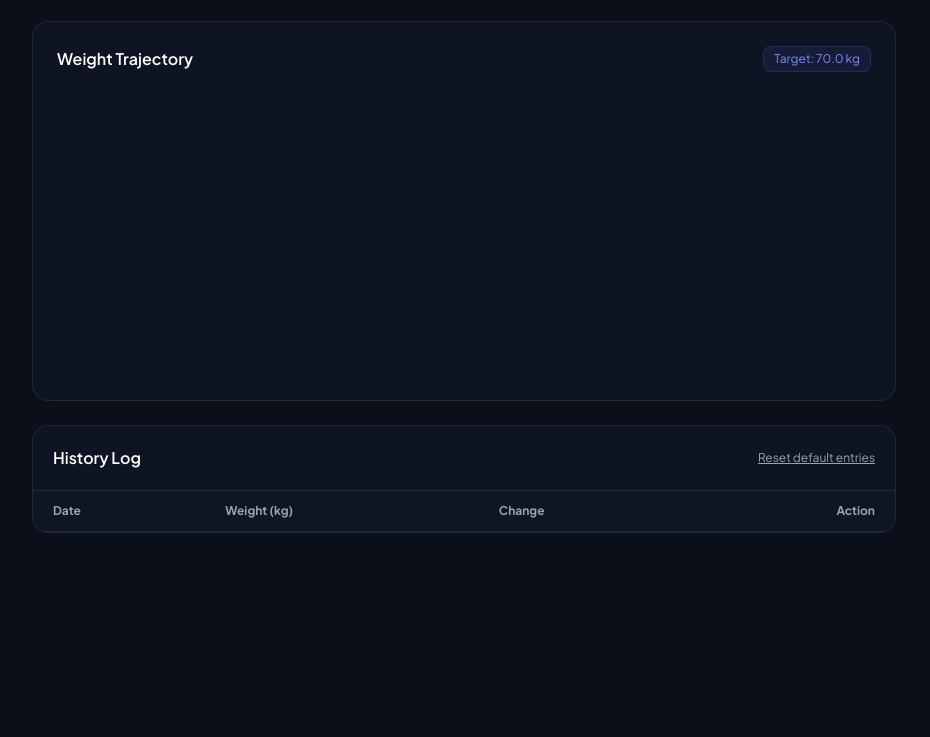
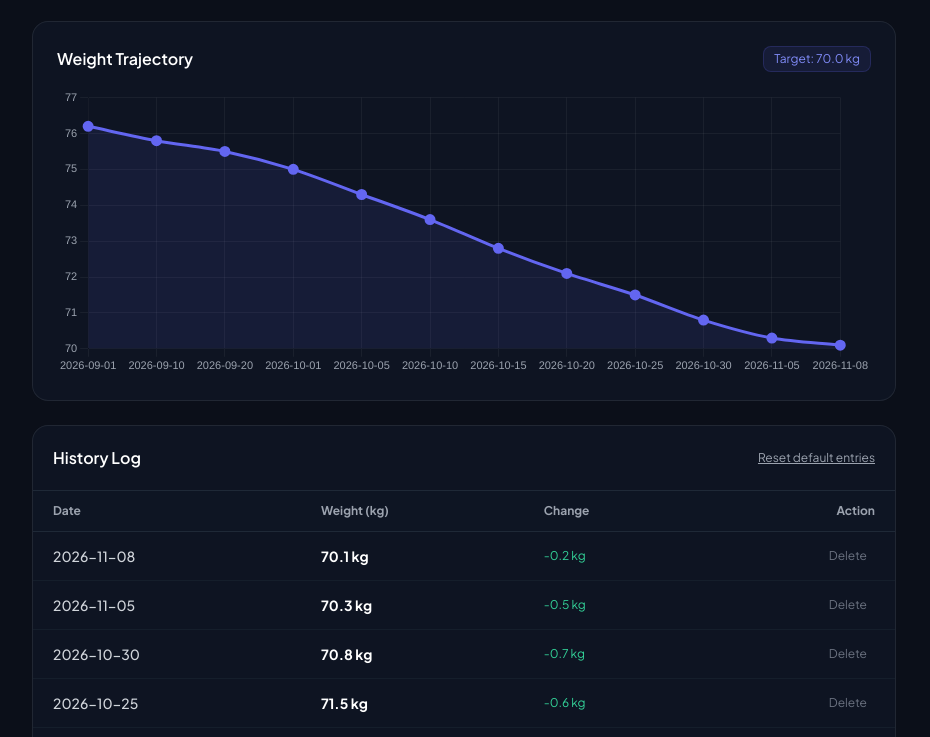
Before and after one commit to sublime3cstasy/weighttracker, a plain HTML site: page index.html in a window 1280 px wide. Shown: the part 230-967 px from the top of the page, without its empty margins (176-1106 px from the left). Before the commit the page ends 811 px from the top, so only its background shows below. Drawn offline with nearby package versions, Linux system fonts and the light colour scheme.

Commit message:
Refactor weight entry initialization and display logic

```diff
--- a/index.html
+++ b/index.html
@@ -143,12 +143,11 @@
     </div>
 
     <script>
-        // Default initial data reflecting late summer start (~76kg) down to lock-in start in October and 70.1kg yesterday
         const defaultEntries = [
             { date: '2026-09-01', weight: 76.2 },
             { date: '2026-09-10', weight: 75.8 },
             { date: '2026-09-20', weight: 75.5 },
-            { date: '2026-10-01', weight: 75.0 }, // Locked in start of October
+            { date: '2026-10-01', weight: 75.0 },
             { date: '2026-10-05', weight: 74.3 },
             { date: '2026-10-10', weight: 73.6 },
             { date: '2026-10-15', weight: 72.8 },
@@ -156,10 +155,13 @@
             { date: '2026-10-25', weight: 71.5 },
             { date: '2026-10-30', weight: 70.8 },
             { date: '2026-11-05', weight: 70.3 },
-            { date: '2026-11-08', weight: 70.1 }  // Yesterday
+            { date: '2026-11-08', weight: 70.1 }
         ];
 
-        let entries = JSON.parse(localStorage.getItem('sleekweight_entries')) || defaultEntries;
+        let entries = JSON.parse(localStorage.getItem('sleekweight_entries'));
+        if (!entries || entries.length === 0) {
+            entries = defaultEntries;
+        }
         let weightChart = null;
 
         function saveToStorage() {
@@ -180,7 +182,6 @@
             if (entries.length === 0) return;
 
             const latest = entries[entries.length - 1];
-            const startOct = entries.find(e => e.date >= '2026-10-01') || entries[0];
 
             // Current weight & Date
             document.getElementById('currentWeightDisplay').innerText = latest.weight.toFixed(1) + ' kg';
@@ -191,10 +192,10 @@
             const avg7 = last7.reduce((acc, curr) => acc + curr.weight, 0) / last7.length;
             document.getElementById('weeklyAvgDisplay').innerText = avg7.toFixed(1) + ' kg';
 
-            // Total change from start (~76kg or initial)
+            // Total change from start
             const totalDiff = latest.weight - entries[0].weight;
             const diffElem = document.getElementById('totalChangeDisplay');
-            diffElem.innerText = (totalDiff > int = 0 ? '+' : '') + totalDiff.toFixed(1) + ' kg';
+            diffElem.innerText = (totalDiff > 0 ? '+' : '') + totalDiff.toFixed(1) + ' kg';
 
             // Diff badge compared to previous entry
             if (entries.length > 1) {
```
